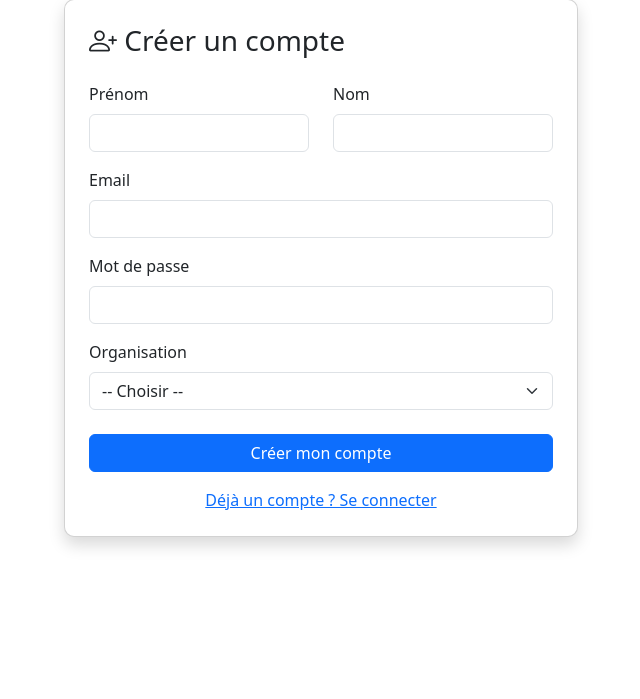
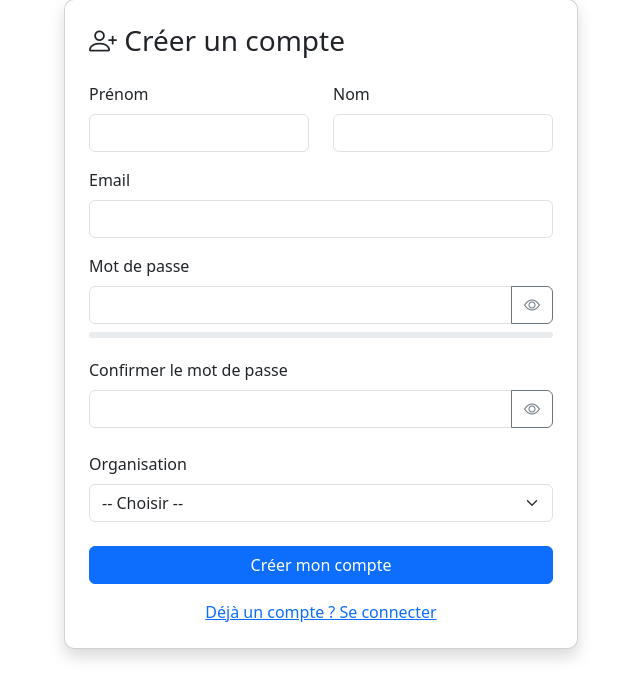
Before and after one commit to Alist3rCode/cv-generator, a FastAPI app: page /users/register in a window 1280 px wide. Shown: the part 49-748 px from the top of the page, without its empty margins (319-959 px from the left). Run offline with FastAPI, Linux system fonts and the light colour scheme; some libraries are stand-ins or nearby versions.

Commit message:
feat: barre de force et confirmation mot de passe sur la page d'inscription

```diff
--- a/templates/users/register.html
+++ b/templates/users/register.html
@@ -12,7 +12,7 @@
         <div class="alert alert-danger">{{ error }}</div>
         {% endif %}
 
-        <form method="post" action="/users/register">
+        <form method="post" action="/users/register" id="registerForm">
           <div class="row mb-3">
             <div class="col">
               <label class="form-label">Prénom</label>
@@ -27,10 +27,46 @@
             <label class="form-label">Email</label>
             <input type="email" name="email" class="form-control" required />
           </div>
+
+          <!-- Mot de passe -->
+          <div class="mb-2">
+            <label class="form-label">Mot de passe</label>
+            <div class="input-group">
+              <input type="password" name="password" id="password"
+                     class="form-control" minlength="8" required
+                     autocomplete="new-password" />
+              <button type="button" class="btn btn-outline-secondary" id="togglePwd" tabindex="-1">
+                <i class="bi bi-eye" id="eyePwd"></i>
+              </button>
+            </div>
+          </div>
+
+          <!-- Barre de force -->
           <div class="mb-3">
-            <label class="form-label">Mot de passe</label>
-            <input type="password" name="password" class="form-control" minlength="8" required />
+            <div class="progress" style="height:6px;">
+              <div id="strengthBar" class="progress-bar" role="progressbar"
+                   style="width:0%; transition:width .3s,background-color .3s;"></div>
+            </div>
+            <div class="d-flex justify-content-between mt-1">
+              <small id="strengthLabel" class="text-muted"></small>
+              <small id="strengthHint" class="text-muted"></small>
+            </div>
           </div>
+
+          <!-- Confirmation mot de passe -->
+          <div class="mb-4">
+            <label class="form-label">Confirmer le mot de passe</label>
+            <div class="input-group">
+              <input type="password" name="password_confirm" id="passwordConfirm"
+                     class="form-control" minlength="8" required
+                     autocomplete="new-password" />
+              <button type="button" class="btn btn-outline-secondary" id="toggleConfirm" tabindex="-1">
+                <i class="bi bi-eye" id="eyeConfirm"></i>
+              </button>
+            </div>
+            <div id="matchFeedback" class="form-text" style="display:none;"></div>
+          </div>
+
           <div class="mb-4">
             <label class="form-label">Organisation</label>
             <select name="organisation_id" class="form-select" required>
@@ -40,7 +76,10 @@
               {% endfor %}
             </select>
           </div>
-          <button type="submit" class="btn btn-primary w-100">Créer mon compte</button>
+
+          <button type="submit" class="btn btn-primary w-100" id="btnSubmit">
+            Créer mon compte
+          </button>
         </form>
 
         <p class="text-center mt-3 mb-0">
@@ -50,4 +89,115 @@
     </div>
   </div>
 </div>
+
+<script>
+(function () {
+  /* ── Afficher / masquer mot de passe ──────────────────────────── */
+  function toggleVisibility(inputId, iconId) {
+    var input = document.getElementById(inputId);
+    var icon  = document.getElementById(iconId);
+    var show  = input.type === 'password';
+    input.type = show ? 'text' : 'password';
+    icon.className = show ? 'bi bi-eye-slash' : 'bi bi-eye';
+  }
+  document.getElementById('togglePwd').addEventListener('click', function () {
+    toggleVisibility('password', 'eyePwd');
+  });
+  document.getElementById('toggleConfirm').addEventListener('click', function () {
+    toggleVisibility('passwordConfirm', 'eyeConfirm');
+  });
+
+  /* ── Barre de force ───────────────────────────────────────────── */
+  var LEVELS = [
+    { label: 'Très faible', color: '#dc3545', pct: 20 },
+    { label: 'Faible',      color: '#fd7e14', pct: 40 },
+    { label: 'Moyen',       color: '#ffc107', pct: 60 },
+    { label: 'Fort',        color: '#198754', pct: 80 },
+    { label: 'Très fort',   color: '#0d6efd', pct: 100 },
+  ];
+
+  function scorePassword(pwd) {
+    if (!pwd) return -1;
+    var score = 0;
+    if (pwd.length >= 8)  score++;
+    if (pwd.length >= 12) score++;
+    if (/[A-Z]/.test(pwd)) score++;
+    if (/[0-9]/.test(pwd)) score++;
+    if (/[^A-Za-z0-9]/.test(pwd)) score++;
+    return Math.min(score, 4); // 0 → 4
+  }
+
+  function buildHint(pwd) {
+    var hints = [];
+    if (pwd.length < 8)           hints.push('8 caractères min.');
+    if (!/[A-Z]/.test(pwd))       hints.push('une majuscule');
+    if (!/[0-9]/.test(pwd))       hints.push('un chiffre');
+    if (!/[^A-Za-z0-9]/.test(pwd)) hints.push('un caractère spécial');
+    return hints.length ? 'Ajouter : ' + hints.join(', ') : '';
+  }
+
+  var bar      = document.getElementById('strengthBar');
+  var lbl      = document.getElementById('strengthLabel');
+  var hint     = document.getElementById('strengthHint');
+  var pwdInput = document.getElementById('password');
+
+  pwdInput.addEventListener('input', function () {
+    var pwd   = pwdInput.value;
+    var score = scorePassword(pwd);
+    if (score < 0) {
+      bar.style.width = '0%';
+      lbl.textContent = '';
+      hint.textContent = '';
+      return;
+    }
+    var level = LEVELS[score];
+    bar.style.width           = level.pct + '%';
+    bar.style.backgroundColor = level.color;
+    lbl.textContent           = level.label;
+    lbl.style.color           = level.color;
+    hint.textContent          = buildHint(pwd);
+    checkMatch();
+  });
+
+  /* ── Vérification concordance ─────────────────────────────────── */
+  var confirmInput = document.getElementById('passwordConfirm');
+  var matchFb      = document.getElementById('matchFeedback');
+  var btnSubmit    = document.getElementById('btnSubmit');
+
+  function checkMatch() {
+    var pwd     = pwdInput.value;
+    var confirm = confirmInput.value;
+    if (!confirm) {
+      matchFb.style.display = 'none';
+      confirmInput.classList.remove('is-valid', 'is-invalid');
+      btnSubmit.disabled = false;
+      return;
+    }
+    matchFb.style.display = '';
+    if (pwd === confirm) {
+      confirmInput.classList.add('is-valid');
+      confirmInput.classList.remove('is-invalid');
+      matchFb.className   = 'form-text text-success';
+      matchFb.textContent = 'Les mots de passe correspondent.';
+      btnSubmit.disabled  = false;
+    } else {
+      confirmInput.classList.add('is-invalid');
+      confirmInput.classList.remove('is-valid');
+      matchFb.className   = 'form-text text-danger';
+      matchFb.textContent = 'Les mots de passe ne correspondent pas.';
+      btnSubmit.disabled  = true;
+    }
+  }
+
+  confirmInput.addEventListener('input', checkMatch);
+
+  /* ── Bloquer la soumission si les mots de passe diffèrent ─────── */
+  document.getElementById('registerForm').addEventListener('submit', function (e) {
+    if (pwdInput.value !== confirmInput.value) {
+      e.preventDefault();
+      checkMatch();
+    }
+  });
+})();
+</script>
 {% endblock %}
```
